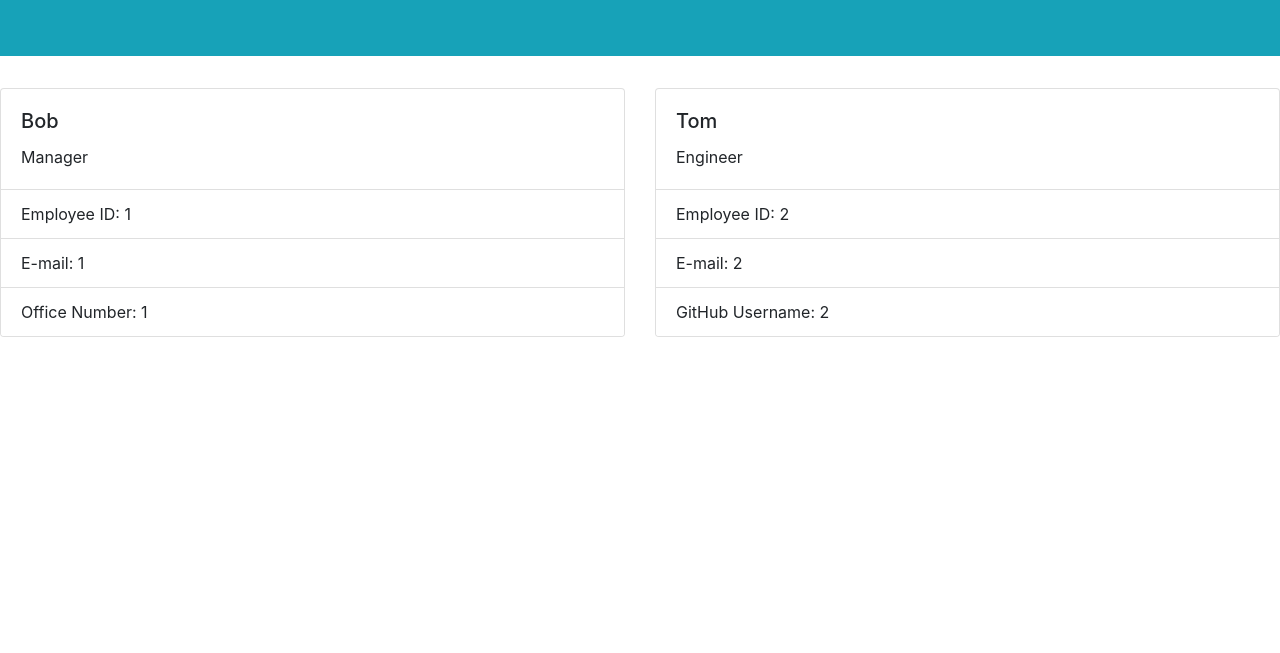
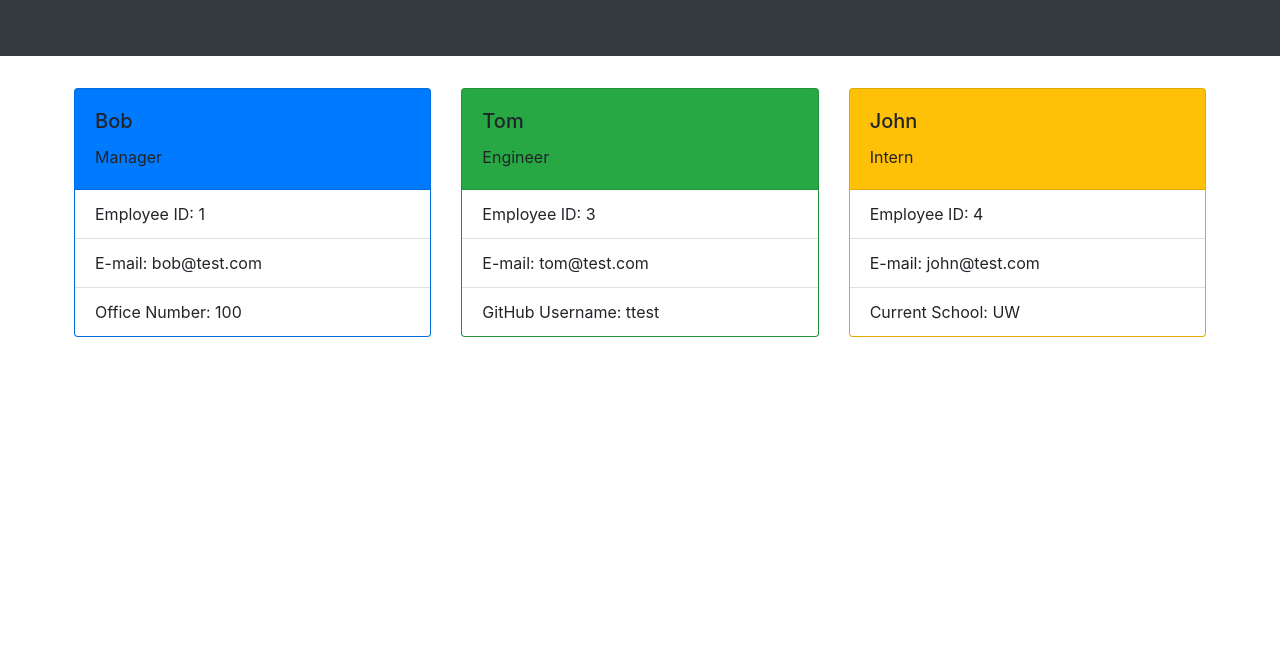
Before and after one commit to ccaitano/team-profile-generator, a website: page index.html in a window 1280 px wide. Shown: the part 147-800 px from the top of the page. Drawn offline with nearby package versions, Linux system fonts and the light colour scheme.

Commit message:
Changed formatting on final HTML page - different color cards for each type of employee

```diff
--- a/generateHTML.js
+++ b/generateHTML.js
@@ -12,17 +12,18 @@ function generateHTML(managerCard, teamEngineerCards, teamInternCards) {
 </head>
 <body>
     <!-- Team Profile Jumbotron -->
-    <div class="jumbotron jumbotron-fluid bg-info">
+    <div class="jumbotron jumbotron-fluid bg-dark">
         <div class="container mx-auto">
           <h1 class="display-4 text-center font-weight-bolder text-white">Team Profile</h1>
         </div>
     </div>
+    <div class ="container px-1">
     <div class="card-deck">
     ${managerCard}
     ${teamEngineerCards}
     ${teamInternCards}
     </div>
-
+    </div>
     <!-- Bootstrap JS Scripts -->
     <script src="https://cdn.jsdelivr.net/npm/jquery@3.5.1/dist/jquery.slim.min.js" integrity="sha384-DfXdz2htPH0lsSSs5nCTpuj/zy4C+OGpamoFVy38MVBnE+IbbVYUew+OrCXaRkfj" crossorigin="anonymous"></script>
     <script src="https://cdn.jsdelivr.net/npm/bootstrap@4.6.2/dist/js/bootstrap.bundle.min.js" integrity="sha384-Fy6S3B9q64WdZWQUiU+q4/2Lc9npb8tCaSX9FK7E8HnRr0Jz8D6OP9dO5Vg3Q9ct" crossorigin="anonymous"></script>
--- a/index.html
+++ b/index.html
@@ -10,39 +10,51 @@
 </head>
 <body>
     <!-- Team Profile Jumbotron -->
-    <div class="jumbotron jumbotron-fluid bg-info">
+    <div class="jumbotron jumbotron-fluid bg-dark">
         <div class="container mx-auto">
           <h1 class="display-4 text-center font-weight-bolder text-white">Team Profile</h1>
         </div>
     </div>
+    <div class ="container px-1">
     <div class="card-deck">
 
-     <div class="card" style="width: 18rem;">
+     <div class="card bg-primary" style="width: 18rem;">
          <div class="card-body">
              <h5 class="card-title">Bob</h5>
              <p class="card-text">Manager</p>
          </div>
          <ul class="list-group list-group-flush">
              <li class="list-group-item">Employee ID: 1</li>
-             <li class="list-group-item">E-mail: 1</li>
-             <li class="list-group-item">Office Number: 1</li>
+             <li class="list-group-item">E-mail: bob@test.com</li>
+             <li class="list-group-item">Office Number: 100</li>
          </ul>
      </div>
 
-    <div class="card" style="width: 18rem;">
+    <div class="card bg-success" style="width: 18rem;">
          <div class="card-body">
              <h5 class="card-title">Tom</h5>
              <p class="card-text">Engineer</p>
          </div>
          <ul class="list-group list-group-flush">
-             <li class="list-group-item">Employee ID: 2</li>
-             <li class="list-group-item">E-mail: 2</li>
-             <li class="list-group-item">GitHub Username: 2</li>
+             <li class="list-group-item">Employee ID: 3</li>
+             <li class="list-group-item">E-mail: tom@test.com</li>
+             <li class="list-group-item">GitHub Username: ttest</li>
          </ul>
     </div>
 
+    <div class="card bg-warning" style="width: 18rem;">
+         <div class="card-body">
+             <h5 class="card-title">John</h5>
+             <p class="card-text">Intern</p>
+         </div>
+         <ul class="list-group list-group-flush">
+             <li class="list-group-item">Employee ID: 4</li>
+             <li class="list-group-item">E-mail: john@test.com</li>
+             <li class="list-group-item">Current School: UW</li>
+         </ul>
     </div>
-
+    </div>
+    </div>
     <!-- Bootstrap JS Scripts -->
     <script src="https://cdn.jsdelivr.net/npm/jquery@3.5.1/dist/jquery.slim.min.js" integrity="sha384-DfXdz2htPH0lsSSs5nCTpuj/zy4C+OGpamoFVy38MVBnE+IbbVYUew+OrCXaRkfj" crossorigin="anonymous"></script>
     <script src="https://cdn.jsdelivr.net/npm/bootstrap@4.6.2/dist/js/bootstrap.bundle.min.js" integrity="sha384-Fy6S3B9q64WdZWQUiU+q4/2Lc9npb8tCaSX9FK7E8HnRr0Jz8D6OP9dO5Vg3Q9ct" crossorigin="anonymous"></script>
--- a/index.js
+++ b/index.js
@@ -155,7 +155,7 @@ function renderManagerCard() {
     const officeNumber = manager.getOfficeNumber();
 
     managerCard = `
-     <div class="card" style="width: 18rem;">
+     <div class="card bg-primary" style="width: 18rem;">
          <div class="card-body">
              <h5 class="card-title">${name}</h5>
              <p class="card-text">${role}</p>
@@ -173,7 +173,7 @@ function renderManagerCard() {
 
 function renderEngineerCard(name, role, id, email, github) {
     engineerCard = `
-    <div class="card" style="width: 18rem;">
+    <div class="card bg-success" style="width: 18rem;">
          <div class="card-body">
              <h5 class="card-title">${name}</h5>
              <p class="card-text">${role}</p>
@@ -203,7 +203,7 @@ function generateEngineerCards() {
 
 function renderInternCard(name, role, id, email, school) {
     internCard = `
-    <div class="card" style="width: 18rem;">
+    <div class="card bg-warning" style="width: 18rem;">
          <div class="card-body">
              <h5 class="card-title">${name}</h5>
              <p class="card-text">${role}</p>
```
